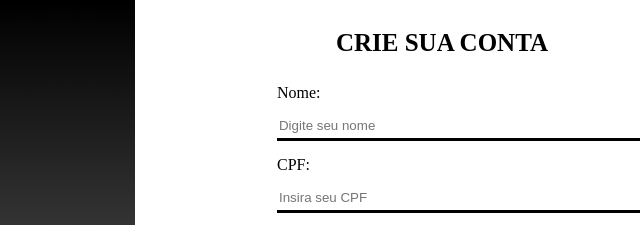
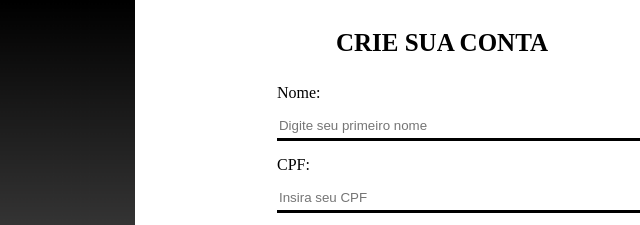
Before and after one commit to 2024-1S-SENAI-SP-FE/peteca-projeto-final, a website: page cadastro.html in a window 1280 px wide. Shown: the top 225 px of the page, 640-1280 px from the left. Drawn offline with Linux system fonts and the light colour scheme.

Commit message:
feat: adicionando uma palavra

```diff
--- a/cadastro.html
+++ b/cadastro.html
@@ -27,7 +27,7 @@
 
 
             <label for="nome" class="label-login"> Nome:</label><br>
-            <input type="text" id="nome" class="input" placeholder="Digite seu nome" oninput="validaNome(0)">
+            <input type="text" id="nome" class="input" placeholder="Digite seu primeiro nome" oninput="validaNome(0)">
             <span class="invalido">o nome deve ter mais de 3 caracteres</span><br>
 
             <label for="cpf" class="label-login"> CPF:</label><br>
```
